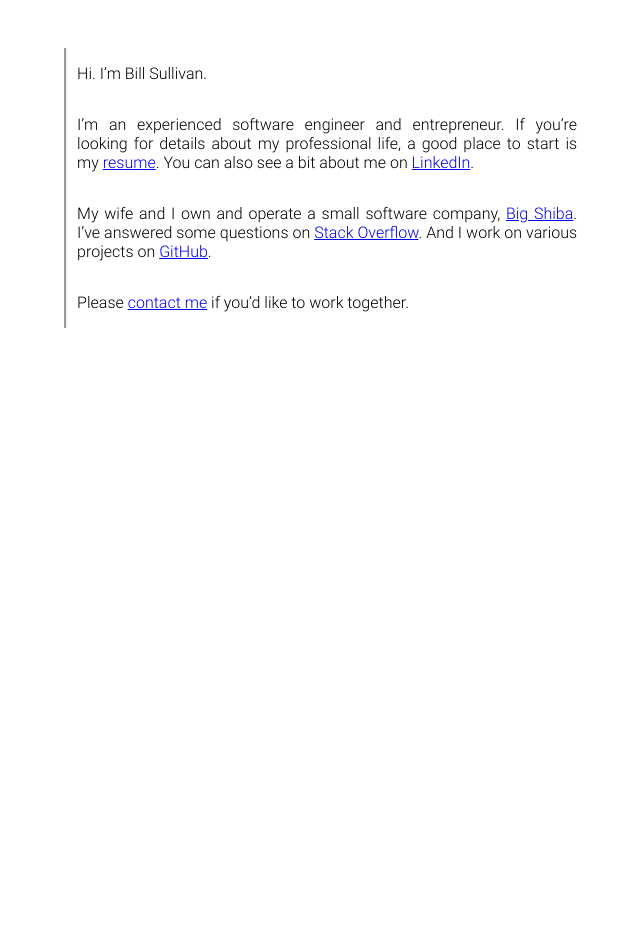
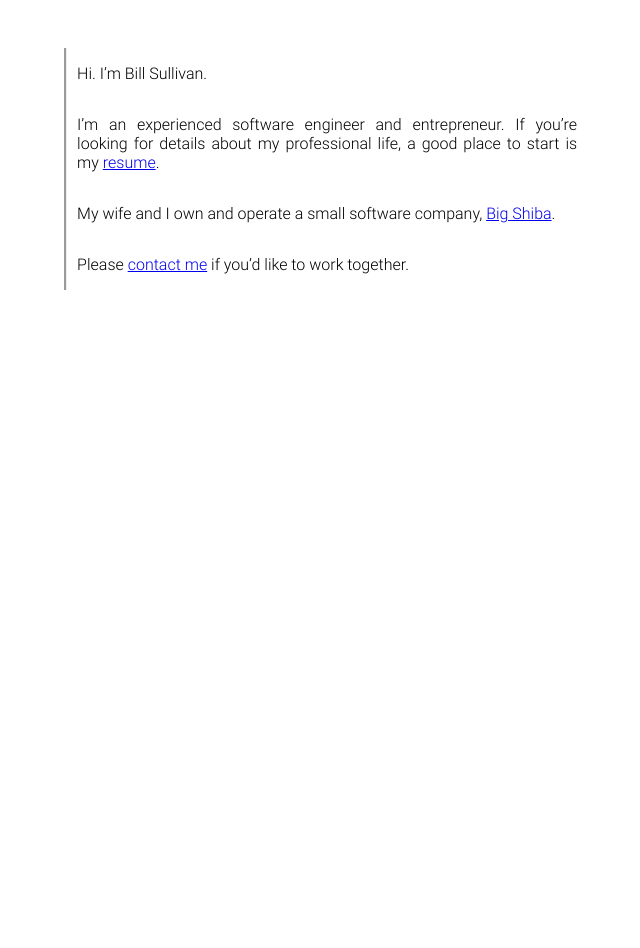
Before and after one commit to enkrates/billsullivan.name, a Jekyll site: the page built from index.md, in a window 1280 px wide. Shown: the whole page, without its empty margins (281-921 px from the left). Built offline with Jekyll 4.4.1, drawn with Linux system fonts in a browser that asks for light colours.

Commit message:
Update index.md
Remove links to third party websites.

```diff
--- a/index.md
+++ b/index.md
@@ -6,8 +6,8 @@ description: "Bill Sullivan"
 
 Hi. I'm Bill Sullivan.
 
-I'm an experienced software engineer and entrepreneur. If you're looking for details about my professional life, a good place to start is my [resume](/WilliamSullivanResume.pdf). You can also see a bit about me on [LinkedIn](https://www.linkedin.com/in/william-sullivan/).
+I'm an experienced software engineer and entrepreneur. If you're looking for details about my professional life, a good place to start is my [resume](/WilliamSullivanResume.pdf).
 
-My wife and I own and operate a small software company, [Big Shiba](https://bigshiba.com/). I've answered some questions on [Stack Overflow](https://stackoverflow.com/users/75118/enkrates). And I work on various projects on [GitHub](https://github.com/enkrates).
+My wife and I own and operate a small software company, [Big Shiba](https://bigshiba.com/).
 
 Please [contact me](https://docs.google.com/forms/d/e/1FAIpQLSeoLXbX5qbq_-bsM8WCIzIPD52vm1MCMmIkyZq0wDAy4XRmcg/viewform) if you'd like to work together.
```
